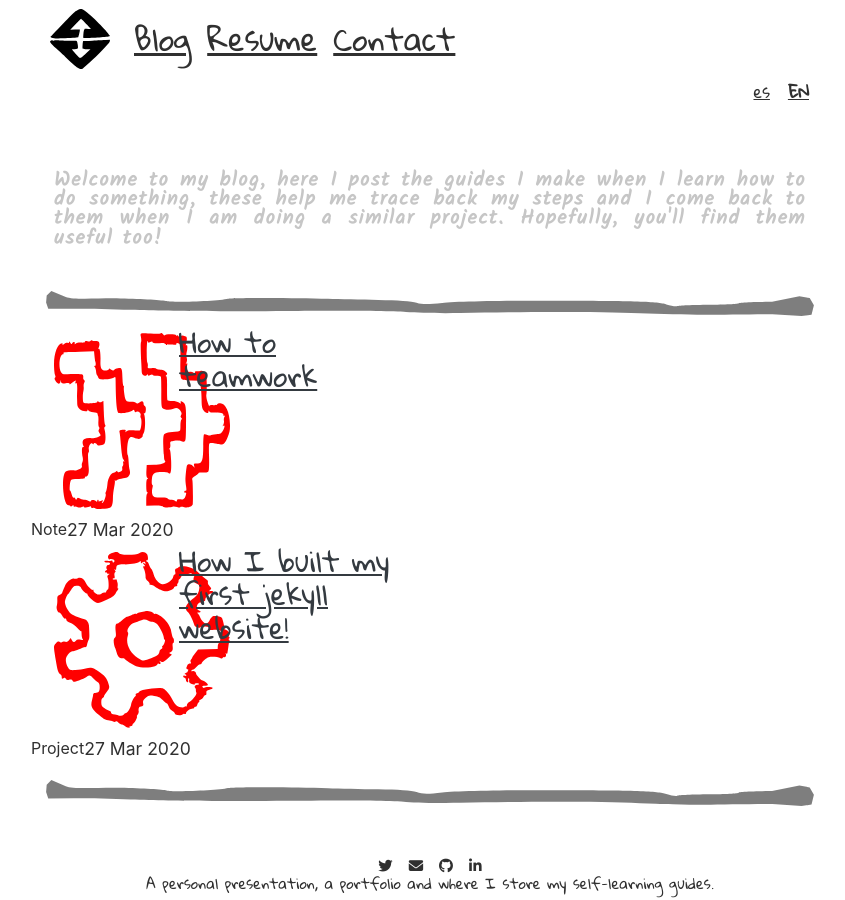
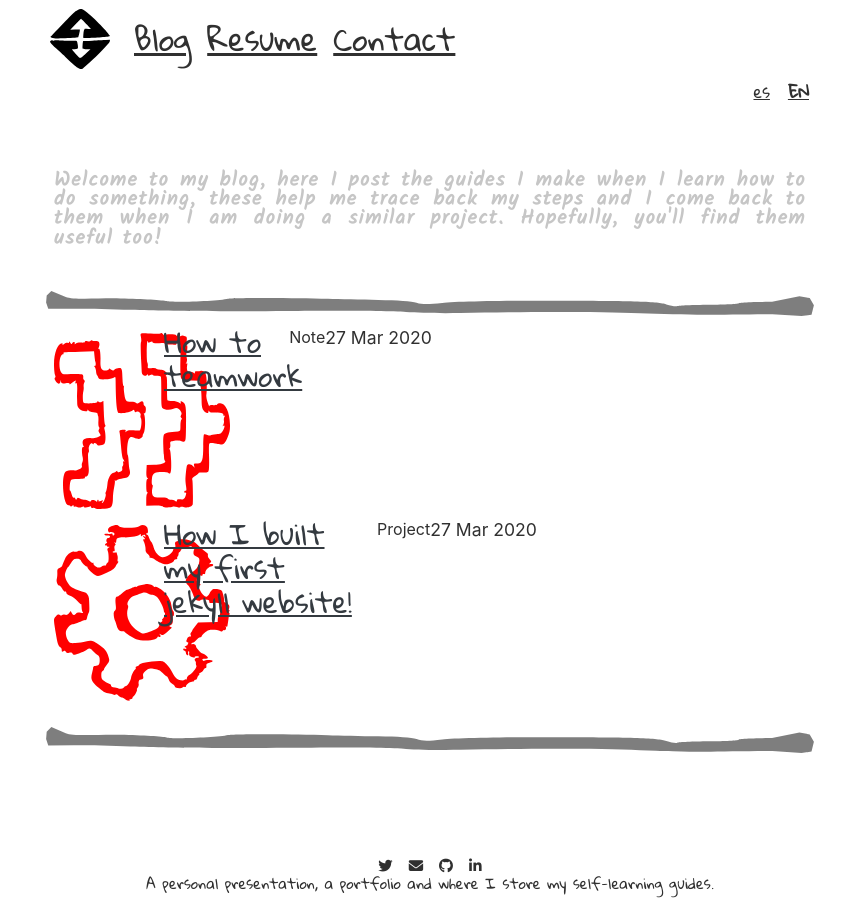
Before and after one commit to adrian-robles/adrian-robles.github.io, a Jekyll site: the page built from pages/blog.html, in a window 1280 px wide. Shown: the whole page, without its empty margins (210-1055 px from the left). Built offline with Jekyll 4.4.1, drawn with Linux system fonts in a browser that asks for light colours; nearby versions of some CDN libraries.

Commit message:
Rearrange featBox

```diff
--- a/_includes/featuredbox.html
+++ b/_includes/featuredbox.html
@@ -8,6 +8,9 @@
         {% endif %}">
     </div>
 
+    <!-- row for title, date and cat -->
+    <div class="row">
+      <!-- title -->
       <div class="col-md-4">
         <h3 class="card-title">
           <a class="text-dark" href="{{ site.baseurl }}{{ post.url }}">
@@ -17,14 +20,13 @@
         <h5 class="card-text">{{ post.excerpt | strip_html | truncatewords:25 }}</h5>
       </div>
 
+      <!-- cat and date -->
+      <div>
+        <span class="post-cat">{{ post.categories }}</span>
+        <span class="post-date float-right">{{ post.date | date_to_string }}</span>
+        <div class="clearfix"></div>
       </div>
-  <div class="row">
-    <span class="post-cat">{{ post.categories }}</span>
-
-    <span class="post-date float-right">{{ post.date | date_to_string }}</span>
-
-    <div class="clearfix"></div>
-
+    </div>
   </div>
 </div>
 
```
Lines whose indentation alone changed are shown as unchanged.
